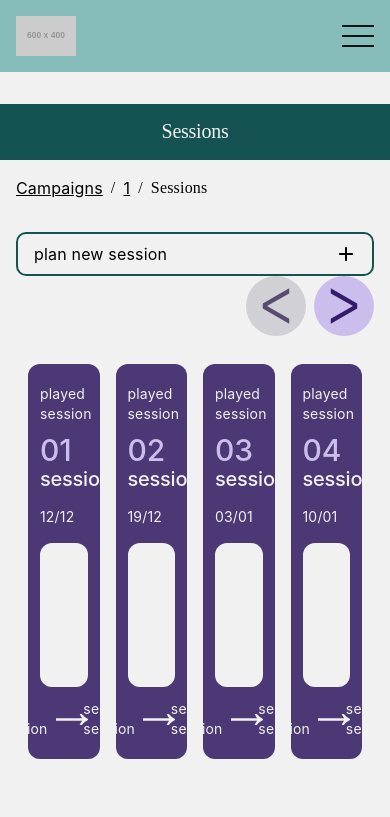
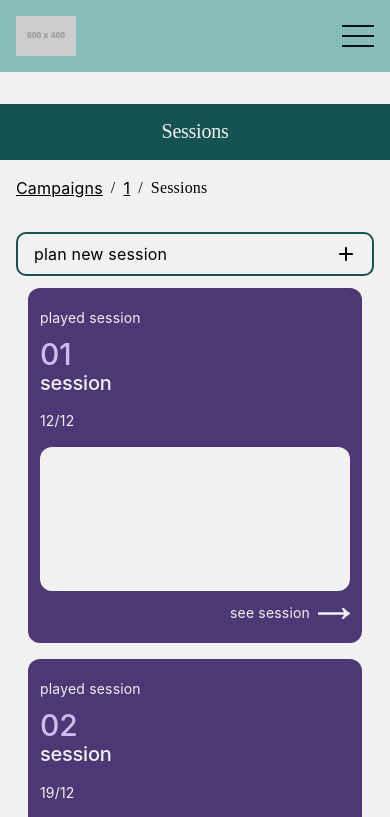
Before and after one commit to juleskj/dnd-react-flask, a React (Vite) app: page /campaigns/1/sessions in a window 390 px wide. Shown: the top 817 px of the page. Built offline with nearby package versions, Linux system fonts and the light colour scheme; a web font is replaced by a local one.

Commit message:
making sessions view responsive

```diff
--- a/src/components/SessionCard.jsx
+++ b/src/components/SessionCard.jsx
@@ -6,7 +6,7 @@ export default function SessionCard({ isUpcoming, sessionNumber, date, sessionLi
   return (
     <Link key={id} to={`/sessions/${slug}`} className="active:scale-[0.98] hover:scale-[1.02] duration-100 ease-in">
       <article
-        className={`flex flex-col ${variant === "default" ? "sm:h-130 sm:w-72" : "h-28 w-full"} rounded-xl  px-3 sm:px-4 py-5 text-left ${isUpcoming ? "bg-accent-100" : "bg-accent-300"}`}
+        className={`flex flex-col ${variant === "default" ? "sm:h-130 sm:w-72 md:w-58 lg:w-72" : "h-28 w-full"} rounded-xl  px-3 sm:px-4 py-5 text-left ${isUpcoming ? "bg-accent-100" : "bg-accent-300"}`}
       >
         <div className={`${variant === "small" && "flex "}`}>
           <div className={`${variant === "small" && "grid grid-cols-[1fr_3fr] gap-2 items-baseline-last"}`}>
--- a/src/pages/sessions/SessionsView.jsx
+++ b/src/pages/sessions/SessionsView.jsx
@@ -7,8 +7,10 @@ import AddButton from "../../components/AddButton";
 import SessionCard from "../../components/SessionCard";
 import NextIcon from "../../assets/next-icon.svg";
 import PrevIcon from "../../assets/prev-icon.svg";
+import useWindowDimensions from "../../utils/useScreenSize";
 
 function SessionsView() {
+  const { isDesktop } = useWindowDimensions();
   const { slug } = useParams();
 
   const sessionSlug = slug ?? "";
@@ -47,7 +49,7 @@ function SessionsView() {
 
   const [currentIndex, setCurrentIndex] = useState(0);
 
-  const visibleCards = 4;
+  const visibleCards = !isDesktop ? 2 : 4;
   const maxIndex = Math.max(0, sessions.length - visibleCards);
 
   function prevSlide() {
@@ -63,7 +65,7 @@ function SessionsView() {
       <div className="flex justify-center">
         <AddButton btnText="plan new session" />
       </div>
-      <div className="flex justify-end mb-4">
+      <div className="justify-end mb-4 hidden sm:flex sm:mt-4 xl:mt-0">
         <div className="flex gap-2">
           <img src={PrevIcon} alt="back arrow" className="cursor-pointer" onClick={prevSlide} />
           <img src={NextIcon} alt="forward arrow" className="cursor-pointer" onClick={nextSlide} />
@@ -71,7 +73,7 @@ function SessionsView() {
       </div>
       <div className="overflow-hidden p-3">
         <div
-          className="grid grid-flow-col w-full  auto-cols-[calc((100%-3rem)/4)] gap-4 transition-transform duration-300 ease-in-out"
+          className="grid sm:grid-flow-col w-full  sm:auto-cols-[calc((100%-3rem)/2)] md:auto-cols-[calc((100%-3rem)/3)] lg:auto-cols-[calc((100%-3rem)/4)] gap-4 transition-transform duration-300 ease-in-out"
           style={{
             transform: `translateX(calc(-${currentIndex * 25}% - ${currentIndex * 0.25}rem))`,
           }}
```
Also changed, not shown: src/utils/useScreenSize.jsx (renamed from src/components/useScreenSize.jsx).
